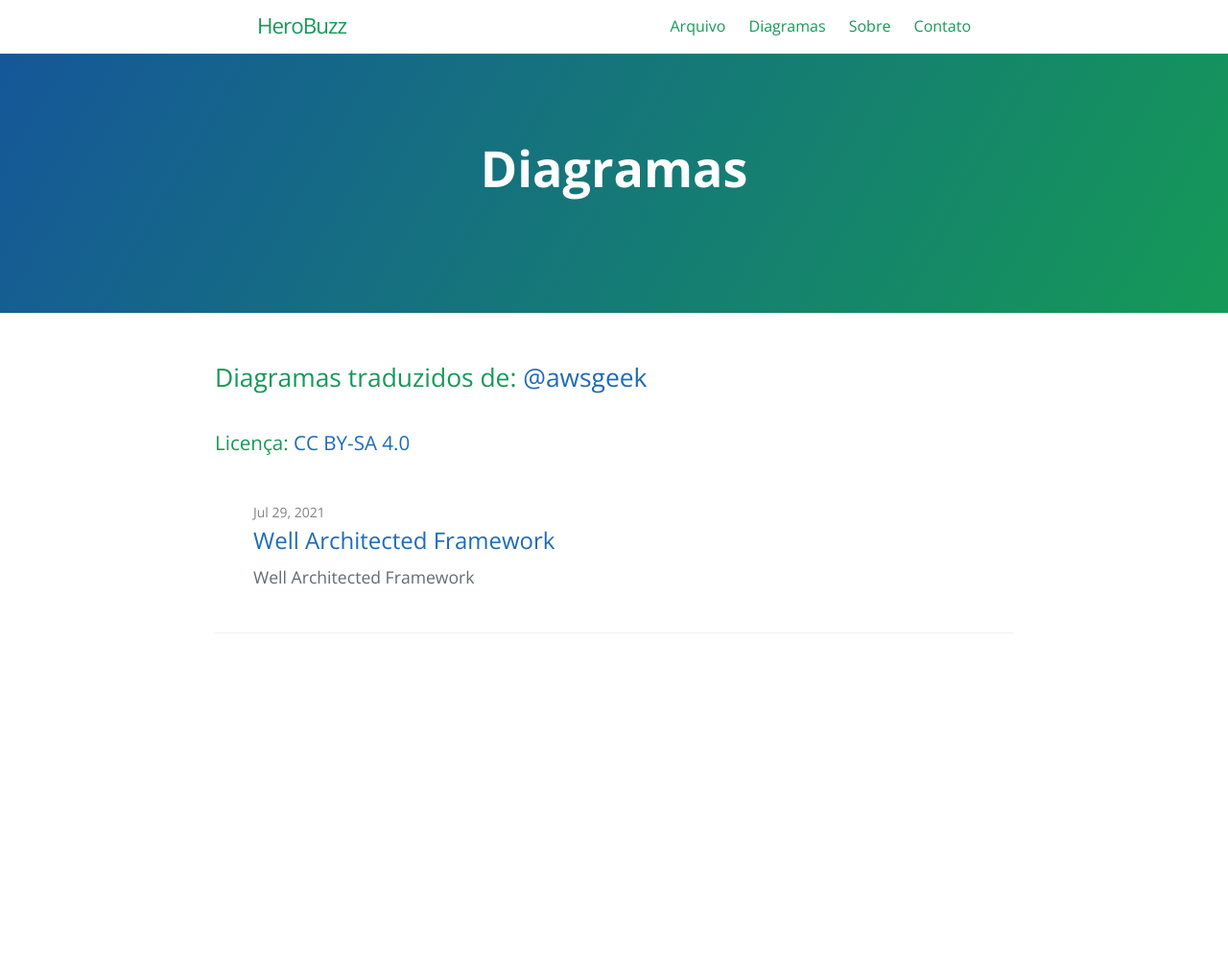
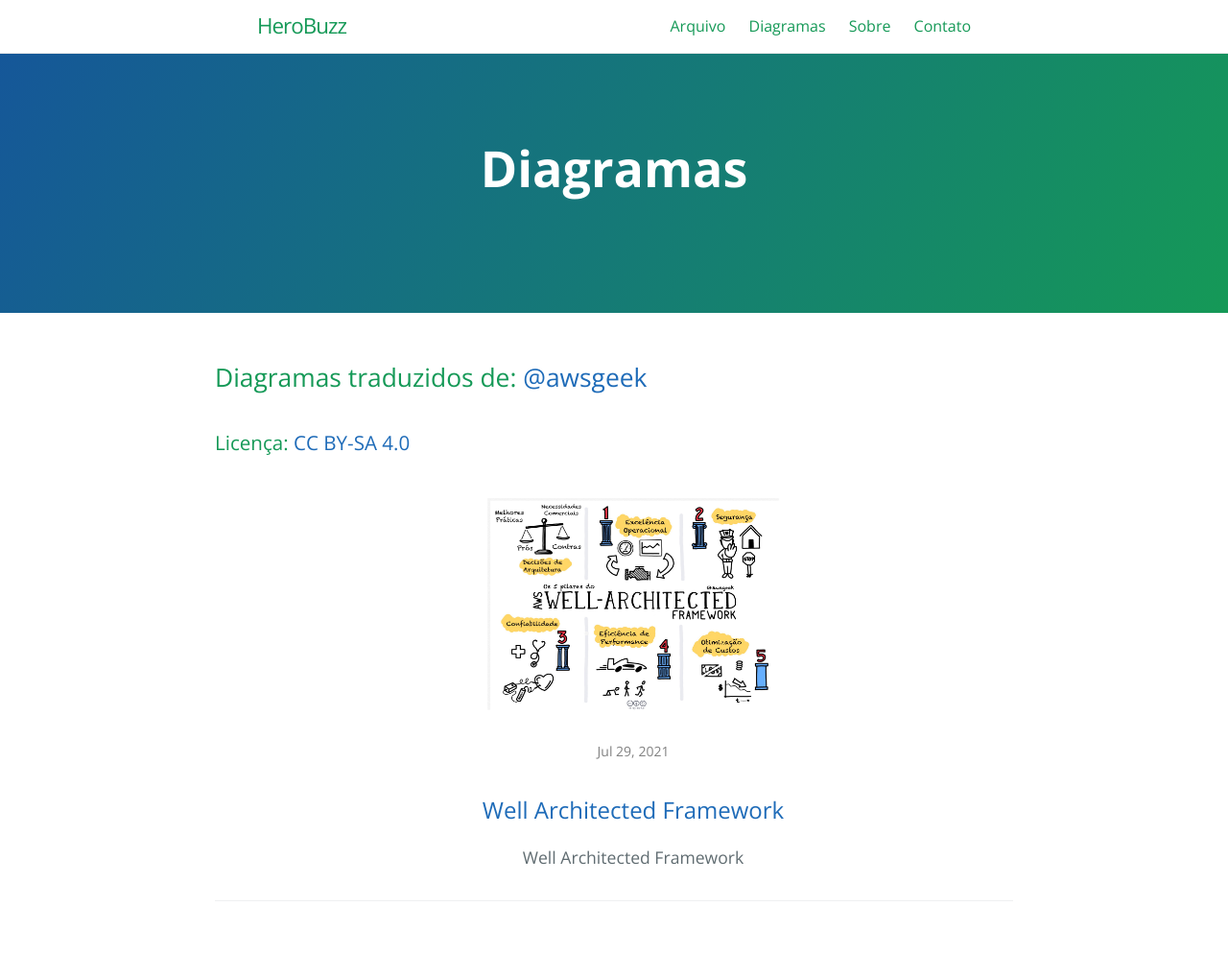
Before and after one commit to HeroBuzz/herobuzz.github.io, a Jekyll site: the page built from diagramas.md, in a window 1280 px wide. Shown: the whole page at 96% size. Built offline with Jekyll 4.4.1, drawn with Linux system fonts in a browser that asks for light colours; before the commit the page ends 900 px from its top, so only the background shows below that.

Commit message:
thumbnail

```diff
--- a/_layouts/diagramas.html
+++ b/_layouts/diagramas.html
@@ -16,6 +16,11 @@
     <ul class="post-list">
         {% for post in site.posts %}
         {% if post.tag == "diagrama" %}
+        <center>
+            <a class="post-link" href="{{ '/assets/diagramas/' | append: post.link | absolute_url }}"
+                title="{{ post.title }}"><img src="{{ '/assets/diagramas/' | append: post.link | absolute_url }}"
+                    width="320" height="240"></a>
+
             <li>
 
                 {% assign date_format = site.cayman-blog.date_format | default: "%b %-d, %Y" %}
@@ -29,6 +34,7 @@
                 {{ post.excerpt | markdownify | truncatewords: 30 }}
 
             </li>
+        </center>
         {% endif %}
         {% endfor %}
     </ul>
```
Lines whose indentation alone changed are shown as unchanged.
